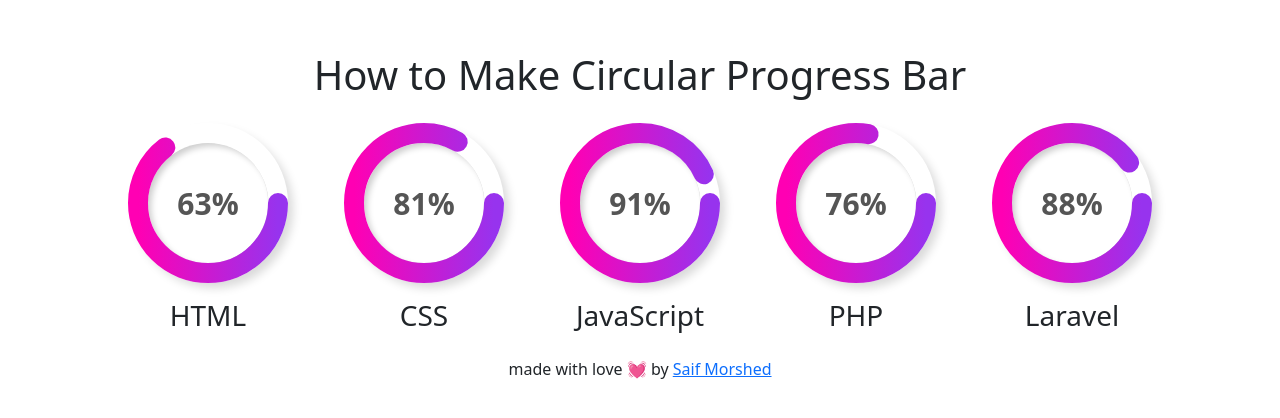
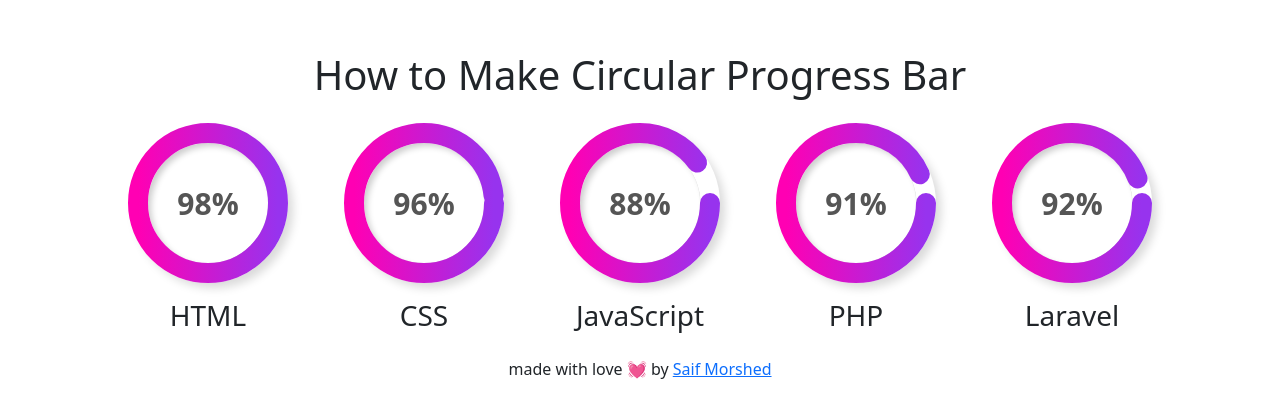
Before and after one commit to saifmorshed/Circular-Progress-Bar, a plain HTML site: page index.html in a window 1280 px wide. Shown: the part 168-586 px from the top of the page. Drawn offline with nearby package versions, Linux system fonts and the light colour scheme.

Commit message:
Update index.html

```diff
--- a/index.html
+++ b/index.html
@@ -150,11 +150,11 @@
     <script  type="text/javascript">
 
             // Triggers For Progress Bar
-            skillValueProgress("#number5", 88);
-            skillValueProgress("#number4", 76);
-            skillValueProgress("#number3", 91);
-            skillValueProgress("#number2", 81);
-            skillValueProgress("#number", 63);
+            skillValueProgress("#number5", 92);
+            skillValueProgress("#number4", 91);
+            skillValueProgress("#number3", 88);
+            skillValueProgress("#number2", 96);
+            skillValueProgress("#number", 98);
 
     </script>
 </body>
```
